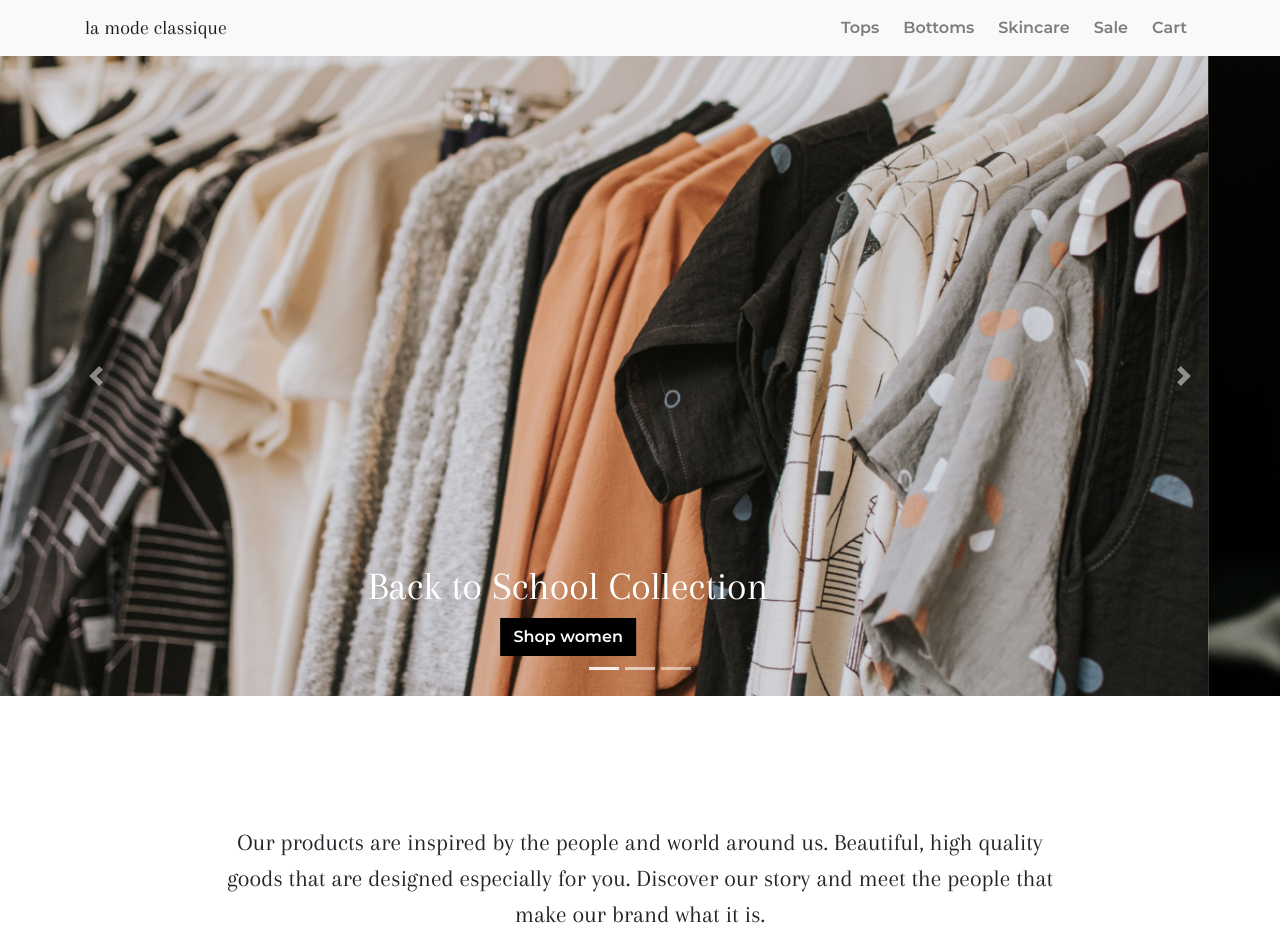
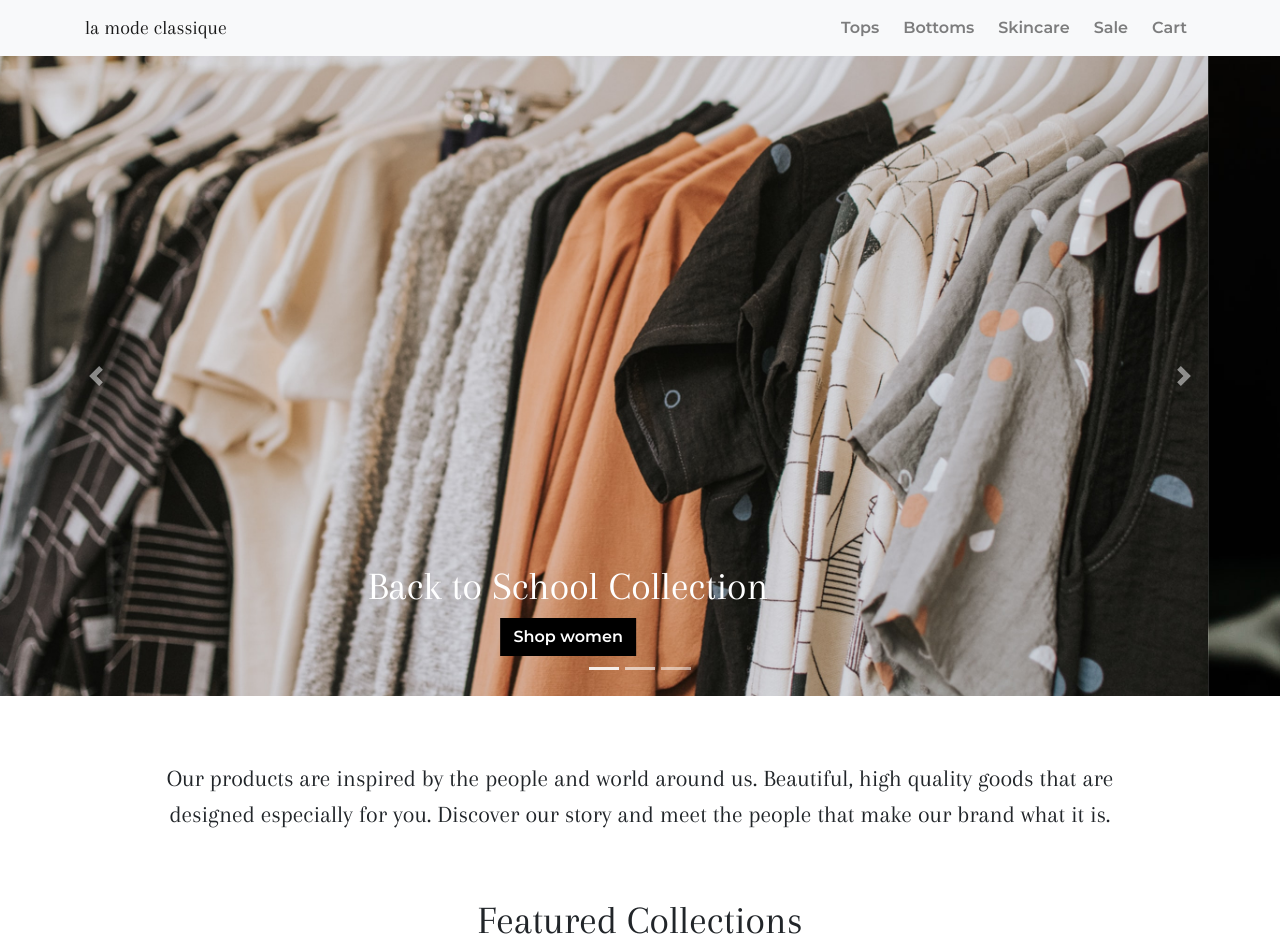
Before and after one commit to kev-inc/ecommerce-frontend, a React (Create React App) app: page / in a window 1280 px wide. Shown: the top 952 px of the page. Built offline with nearby package versions, Linux system fonts and the light colour scheme.

Commit message:
fixed motto

```diff
--- a/src/App.css
+++ b/src/App.css
@@ -34,7 +34,7 @@ img.carousel {
 }
 
 .motto {
-  padding: 128px;
+  padding: 64px;
   font-size: 24px;
 }
 
```
